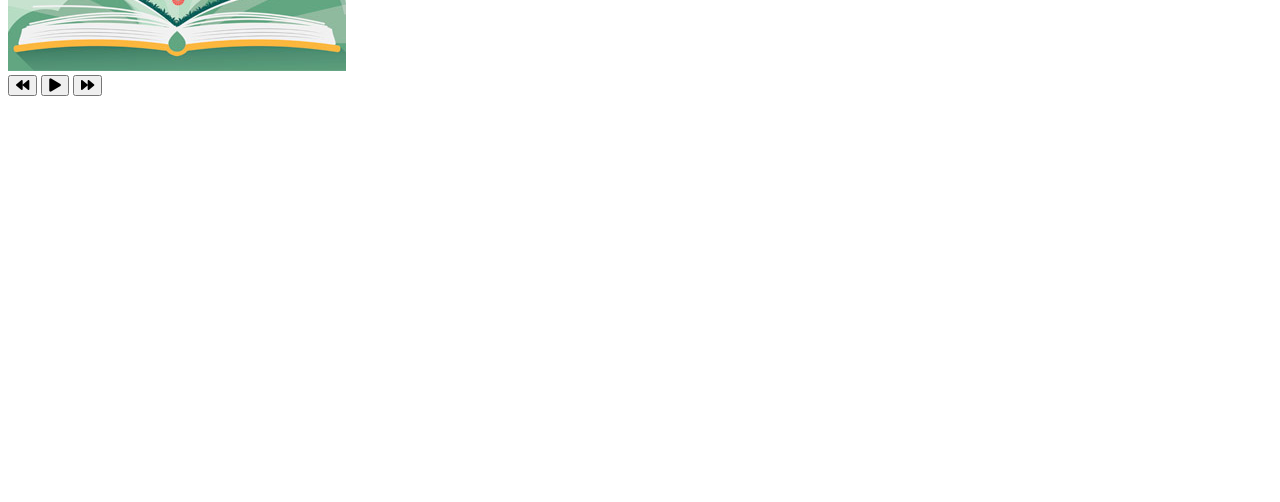
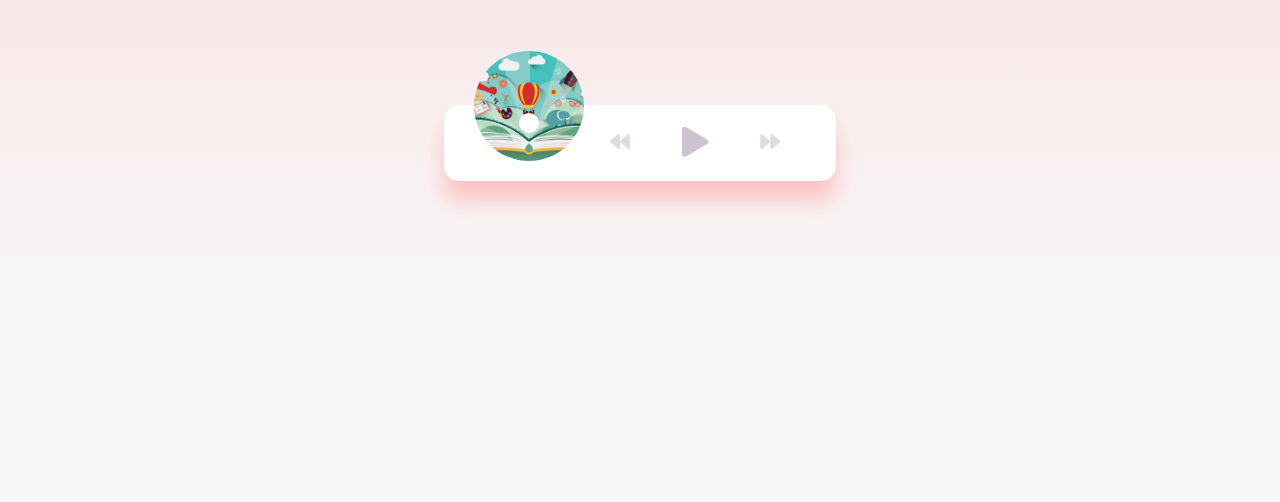
Before and after one commit to Mdudzik92/js-music-player, a plain HTML site: page index.html in a window 1280 px wide. Shown: the part 298-800 px from the top of the page. Drawn offline with Linux system fonts and the light colour scheme.

Commit message:
CSS with flexbox, keyframes, google fonts and transitions

```diff
--- a/index.html
+++ b/index.html
@@ -24,7 +24,7 @@
 				</div>
 			</div>
 
-			<audio src="music/ukelele.mp3" id="audio"></audio>
+			<!-- <audio src="music/ukelele.mp3" id="audio"></audio> -->
 
 			<div class="img-container">
 				<img src="images/ukulele.jpg" alt="music-cover" id="cover" />
--- a/style.css
+++ b/style.css
@@ -0,0 +1,140 @@
+/* @import url("https://fonts.googleapis.com/css2?family=Lato:wght@100;300&display=swap"); */
+
+* {
+	box-sizing: border-box;
+}
+
+body {
+	height: 100vh;
+	margin: 0;
+	font-family: "Lato", sans-serif;
+	background-image: linear-gradient(
+		0deg,
+		rgba(247, 247, 247, 1) 23.8%,
+		rgba(252, 221, 221, 1) 92%
+	);
+	display: flex;
+	flex-direction: column;
+	align-items: center;
+	justify-content: center;
+}
+
+.music-container {
+	background-color: #fff;
+	border-radius: 15px;
+	box-shadow: 0 20px 20px 0 rgba(252, 169, 169, 0.6);
+	display: flex;
+	padding: 20px 30px;
+	position: relative;
+	margin: 100px 0;
+	z-index: 10;
+}
+
+.img-container {
+	position: relative;
+	width: 110px;
+}
+
+.img-container::after {
+	content: "";
+	background-color: #fff;
+	height: 20px;
+	width: 20px;
+	position: absolute;
+	left: 50%;
+	bottom: 50%;
+	border-radius: 50%;
+	transform: translate(-50%, -50%);
+}
+
+.img-container img {
+	width: inherit;
+	height: 110px;
+	border-radius: 50%;
+	object-fit: cover;
+	position: absolute;
+	bottom: 0;
+	left: 0;
+
+	animation: rotate 3s linear infinite;
+	animation-play-state: paused;
+}
+
+.music-container.play .img-container img {
+	animation-play-state: running;
+}
+
+@keyframes rotate {
+	from {
+		transform: rotate(0deg);
+	}
+
+	to {
+		transform: rotate(360deg);
+	}
+}
+
+.navigation {
+	display: flex;
+	align-items: center;
+	justify-content: center;
+	z-index: 1;
+}
+
+.action-btn {
+	background-color: #fff;
+	border: 0;
+	color: #dfdbdf;
+	font-size: 20px;
+	cursor: pointer;
+	padding: 10p;
+	margin: 0 20px;
+}
+
+.action-btn-big {
+	color: #cdc2d0;
+	font-size: 30px;
+}
+
+.action-btn:focus {
+	outline: 0;
+}
+
+.music-info {
+	background-color: rgba(255, 255, 255, 0.5);
+	border-radius: 15px 15px 0 0;
+	position: absolute;
+	top: 0;
+	left: 20px;
+	width: calc(100% - 40px);
+	padding: 10px 10px 10px 150px;
+	opacity: 0;
+	transform: translateY(0%);
+	transition: transform 0.3s ease-in, opacity 0.3s ease-in;
+}
+
+.music-info h4 {
+	margin: 0;
+}
+
+.music-container.play .music-info {
+	opacity: 1;
+	transform: translateY(-100%);
+}
+
+.progress-container {
+	background: #fff;
+	border-radius: 5px;
+	cursor: pointer;
+	margin: 10px 0;
+	height: 4px;
+	width: 100%;
+}
+
+.progress {
+	background-color: #fe8daa;
+	border-radius: 5px;
+	height: 100%;
+	width: 0%;
+	transition: width 0.1s linear;
+}
```
